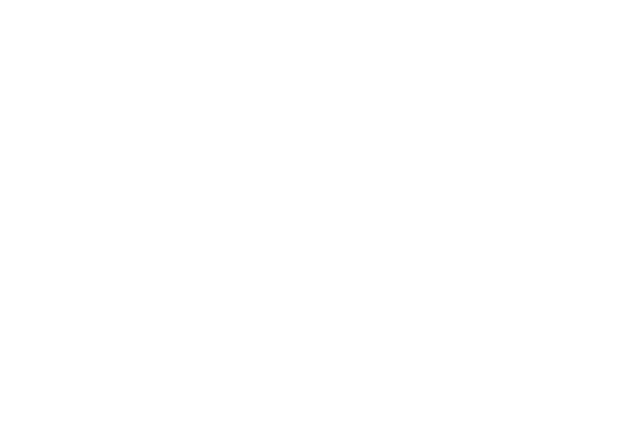
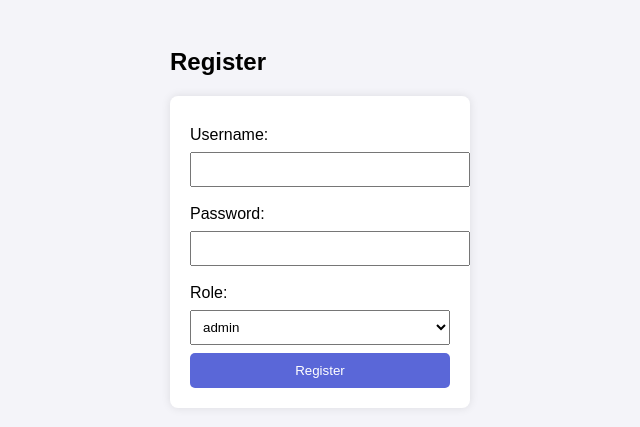
Before and after one commit to merylgrace/rice-inventory, a PHP site: page /registration.php in a window 1280 px wide. Before the commit the part shown is empty. Shown: the top 427 px of the page, without its empty margins (320-960 px from the left). Run offline with PHP 8.4, Linux system fonts and the light colour scheme; tables that the repository leaves empty or names only in its code hold one stand-in row (values such as "Sample post").

Commit message:
added the html code for the registration inside the php

```diff
--- a/registration.php
+++ b/registration.php
@@ -20,3 +20,36 @@ if ($_SERVER["REQUEST_METHOD"] == "POST") {
     }
 }
 ?>
+
+<!DOCTYPE html>
+<html lang="en">
+<head>
+    <link rel="stylesheet" href="css/style.css">
+    <title>Register</title>
+</head>
+<body>
+    <div class="container">
+        <h2>Register</h2>
+        <form method="POST" action="register.php">
+            <label>Username:</label>
+            <input type="text" name="username" required>
+
+            <label>Password:</label>
+            <input type="password" name="password" required>
+
+            <label>Role:</label>
+            <select name="roleID">
+                <?php
+                $roles_query = "SELECT RoleID, RoleName FROM roles";
+                $roles_result = $conn->query($roles_query);
+                while ($role = $roles_result->fetch_assoc()) {
+                    echo "<option value='{$role['RoleID']}'>{$role['RoleName']}</option>";
+                }
+                ?>
+            </select>
+
+            <button type="submit">Register</button>
+        </form>
+    </div>
+</body>
+</html>
```
